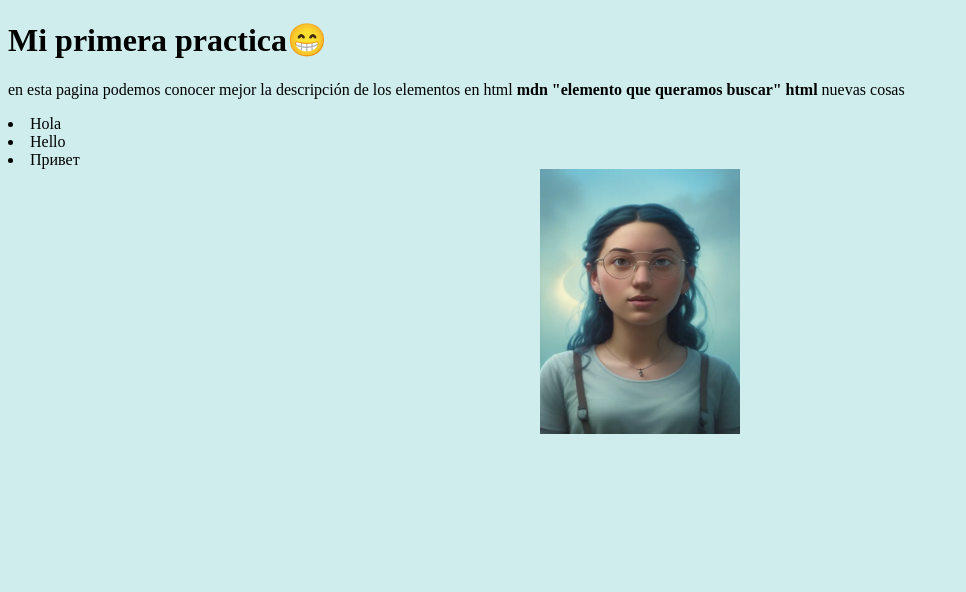
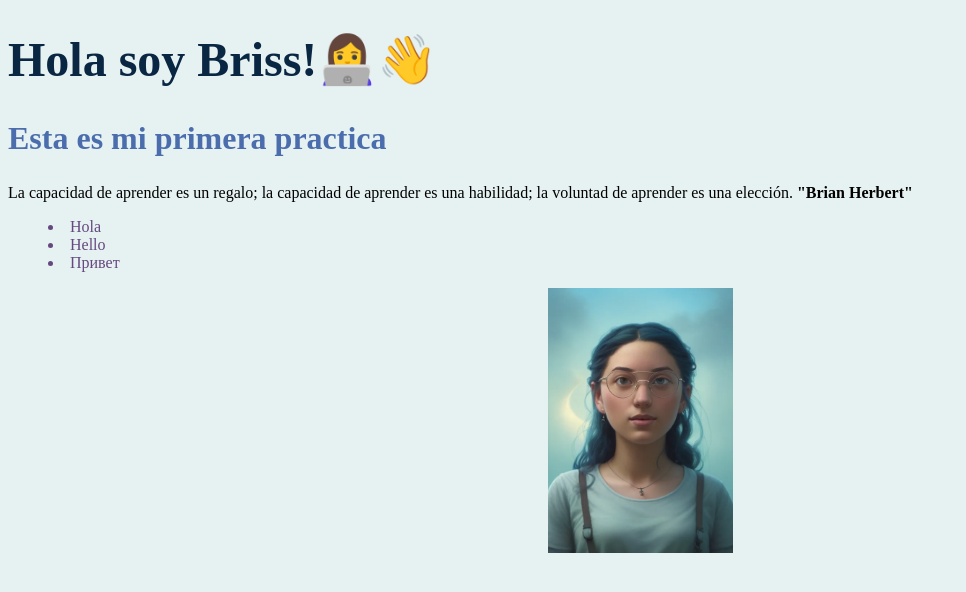
Before and after one commit to CharBriss12/Mi_1chamba-, a website built with Vite: page index.html in a window 1280 px wide. Shown: the whole page, without its empty margins (0-966 px from the left). Built offline with nearby package versions, Linux system fonts and the light colour scheme.

Commit message:
New changes

```diff
--- a/index.html
+++ b/index.html
@@ -1,7 +1,7 @@
 <!DOCTYPE html>
 <html>
   <head>
-    <meta charset="UTF-8" />
+    <meta charset="utf-8" />
     <!--Aquí estamos diciendo que tipo de codificacion queremos-->
 
     <meta name="viewport" content="width=device-width " />
@@ -9,26 +9,30 @@
     <meta name="robots" content="index, follow" />
     <meta name="theme-color" content="#67bdf1" />
     <link rel="stylesheet" href="style.css">
+    <link rel="icon" type="icono.png" href="icono.png">
   </head>
 
   <body>
-    <h1>Mi primera practica😁</h1>
+    <h1 id="Presentacion-mi-nombre">Hola soy Briss!👩‍💻👋</h1>
+
+    <h2 class="Description">Esta es mi primera practica</h2>
 
     <p>
-      en esta pagina podemos conocer mejor la descripción de los elementos en
-      html <strong> mdn "elemento que queramos buscar" html </strong> nuevas
-      cosas
+      La capacidad de aprender es un regalo; la capacidad de aprender es una habilidad; la voluntad de aprender es una elección. <strong>"Brian Herbert"</strong>
     </p>
 
-    <li>Hola</li>
-    <li>Hello</li>
-    <li>Привет</li>
+    <ul>
 
+      <li class="element-list-greeting">Hola</li>
+      <li class="element-list-greeting">Hello</li>
+      <li class="element-list-greeting">Привет</li>
+
+    </ul>
     <div>
 
 
       <img
-      width="200"
+      width="185"
       height="265"
       title="Foto de Briss"
       alt="Una imagen creada por una ai de Brisny Rodriguez"
--- a/style.css
+++ b/style.css
@@ -1,5 +1,5 @@
 body{
-  background-color: #ceedec;
+  background-color: #e6f1f1;
 & div {
 
 
@@ -9,3 +9,16 @@ body{
     align-items: center;
 }
 }
+
+.Description{
+  color: rgb(75, 109, 173);
+  font-size:2rem;
+}
+#Presentacion-mi-nombre{
+  color: rgb(9, 38, 67);
+  font-size: 3rem;
+}
+.element-list-greeting{
+  color: #65487f;
+  list-style:inside;
+}
```
Also changed, not shown: public/icono.png (added).
